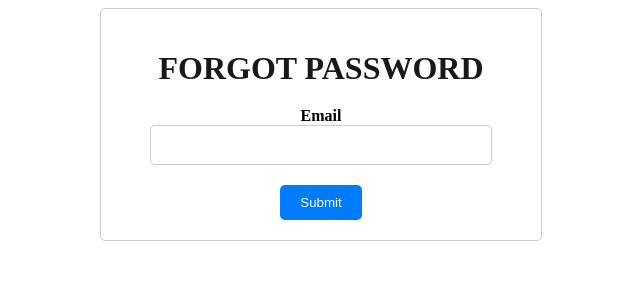
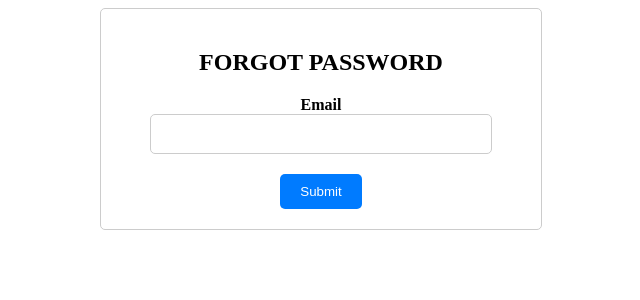
Before and after one commit to ruchika3w/mern, a React (Vite) app in the folder client/: page /forgot-password in a window 1280 px wide. Shown: the top 300 px of the page, without its empty margins (319-959 px from the left). Built offline with nearby package versions, Linux system fonts and the light colour scheme.

Commit message:
Update forgotpassword.jsx

```diff
--- a/client/src/Components/forgotpassword.jsx
+++ b/client/src/Components/forgotpassword.jsx
@@ -14,7 +14,7 @@ function forgotpassword() {
   const handleSubmit = (e) => {
     e.preventDefault();
 
-    Axios.post("https://mern-2-tvyo.onrender.com/api/auth/forgot-password", {
+    Axios.post("http://localhost:3000/api/auth/forgot-password", {
       email,
     })
       .then(response => {
@@ -29,7 +29,7 @@ function forgotpassword() {
   };
   return (
     <div className="login-page">
-      <h1>FORGOT PASSWORD</h1>
+      <h2>FORGOT PASSWORD</h2>
       <form onSubmit={handleSubmit}>
         <div className="form-group">
           <label htmlFor="email">Email</label>
```
